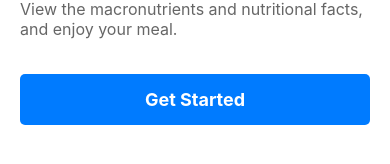
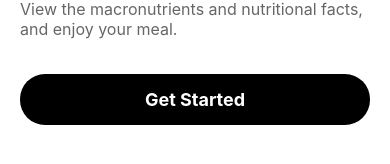
Before and after one commit to small-cactus/macroscan, a React Native app: screen /Details in a window 390 px wide. Shown: the part 626-790 px from the top of the page. Built offline with nearby package versions, Linux system fonts and the light colour scheme.

Commit message:
get started

```diff
--- a/screens/DetailsScreen.js
+++ b/screens/DetailsScreen.js
@@ -112,10 +112,10 @@ const styles = StyleSheet.create({
     resizeMode: 'cover',
   },
   button: {
-    backgroundColor: '#007bff',
+    backgroundColor: '#000000',
     alignContent: 'center',
     padding: 15,
-    borderRadius: 5,
+    borderRadius: 25,
     alignItems: 'center',
   },
   buttonText: {
```
